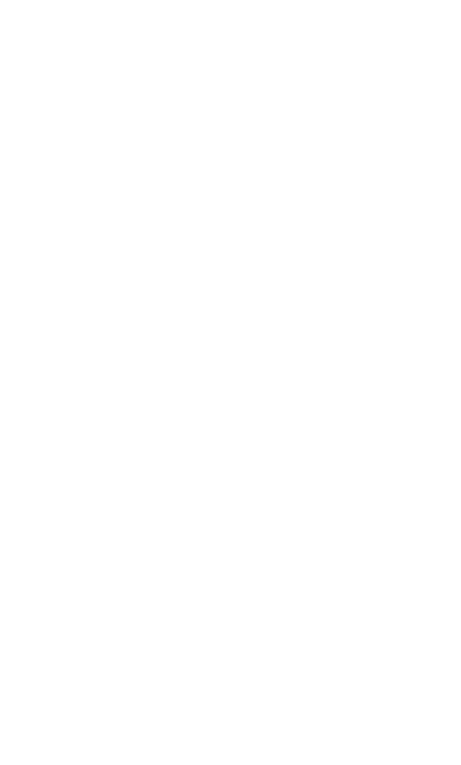
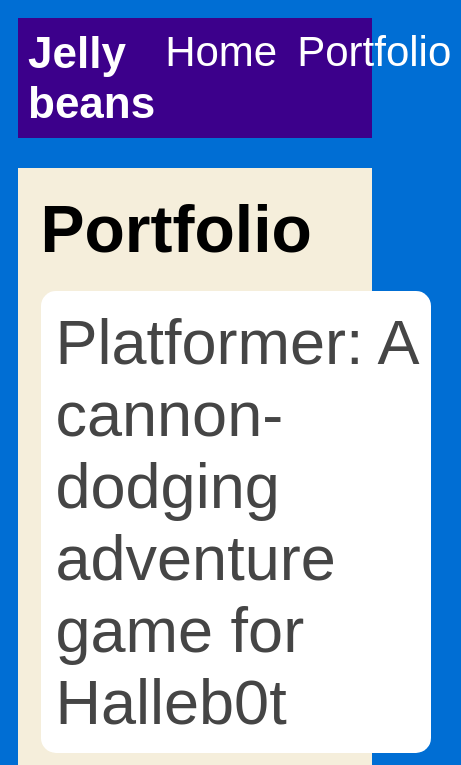
Before and after one commit to Grape-juice1/Grape-juice1.github.io, a plain HTML site: page portfolio.html in a window 390 px wide. Shown: the top 765 px of the page, 461 px wide, since content can reach past the window. Drawn offline with Linux system fonts and the light colour scheme.

Commit message:
add portfolio page to website

```diff
--- a/portfolio.html
+++ b/portfolio.html
@@ -0,0 +1,42 @@
+<!DOCTYPE html>
+<html>
+  <head>
+    <title>Jellybeans</title>
+    <link rel="stylesheet" href="style.css" />
+  </head>
+
+  <body>
+    <!-- All content goes here -->
+    <div id="all-contents">
+      <nav>
+<h1>Jelly beans</h1>
+<ul id="nav-ul">
+<li class="nav-li">
+  <a href="index.html">Home</a>
+</li>
+  <li class="nav-li">
+  <a href="portfolio.html">Portfolio</a>
+</li>
+
+</ul>
+  </nav>
+
+  <main>
+<div class="content">
+    <h1>Portfolio</h1>
+    <ul id="portfolio">
+<li>
+  <a href="fsd-projects/platformer/">Platformer: A cannon-dodging adventure game for Halleb0t</a>
+</li>
+<li>
+  <a href="fsd-projects/bouncing-box/">Bouncing Box: A fun introduction to web game development</a>
+</li>
+<li>
+  <a href="fsd-projects/circularity/">Circularity: A poetic motion experiment with circles</a>
+</li>
+    </ul>
+  </div>
+  </main>
+    </div>
+  </body>
+</html>
--- a/style.css
+++ b/style.css
@@ -1,5 +1,5 @@
 body{
-    background: rgb(125, 198, 205);
+    background: rgb(0, 110, 212);
     color: rgb(45, 45, 45);
     padding: 10px;
     font-family: Arial, sans-serif;
@@ -12,7 +12,7 @@ body{
 
 /* navigation menu */
 nav {
-    background: rgb(105, 0, 243);
+    background: rgb(60, 0, 139);
     margin: 0 auto;
     display: flex;
     padding: 10px;
@@ -75,3 +75,77 @@ main {
 h2, h3 {
     margin: 0px;
 }
+/* Portfolio styles */
+.content h1 {
+  color: black;
+}
+
+#portfolio {
+  list-style-type: none;
+  padding-left: 0;
+}
+
+#portfolio li {
+  background: #fff;
+  padding: 10px;
+  border-radius: 10px;
+  margin-bottom: 10px;
+}
+
+#portfolio li:hover {
+  background: #eee;
+}
+
+#portfolio a {
+  text-decoration: none;
+  color: #454545;
+}
+/* responsive web design */
+@media screen and (min-width: 120px) and (max-width: 1080px) {
+ main {
+    height: 100ch;
+    zoom: 1.5;
+    display: grid;
+  }
+
+  h1 {
+    font-size: 44px;
+  }
+
+  h2 {
+    font-size: 42px;
+  }
+
+  h3 {
+    font-size: 36px;
+  }
+
+  #all-contents {
+    height: 100ch;
+    margin: none;
+  }
+
+  a {
+    font-size: 42px;
+  }
+
+  .sidebar {
+    margin-right: 0px;
+    justify-content: center;
+    align-items: center;
+  }
+
+  .sidebar-img {
+    width: 100%;
+  }
+
+  p,
+  li {
+    font-size: 24px;
+  }
+
+  .content {
+    align-content: center;
+    justify-content: center;
+  }
+}
```
Also changed, not shown: index.html (+10 -1 lines), assets/Untitled.png (added).
